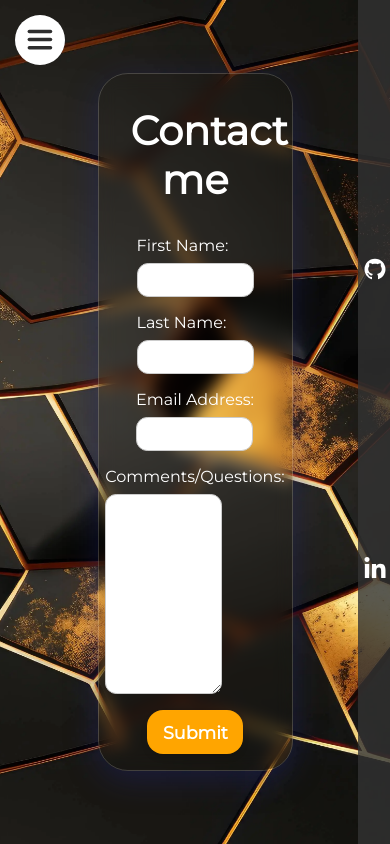
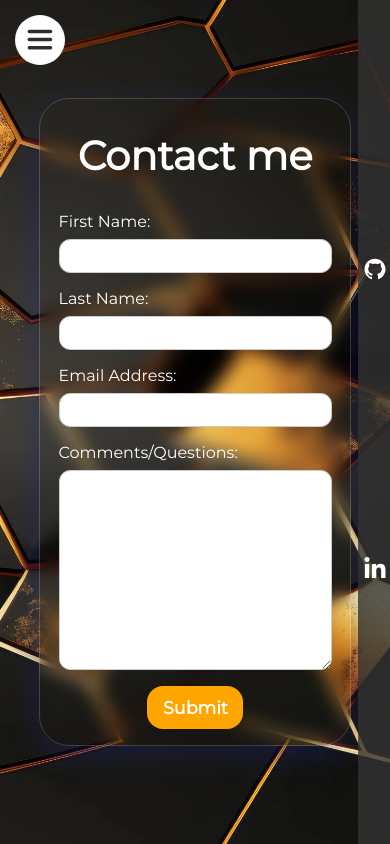
Before and after one commit to rasvanstan/portfolio, a React (Vite) app: page /#/contact in a window 390 px wide. Built offline with nearby package versions, Linux system fonts and the light colour scheme.

Commit message:
form responsive

```diff
--- a/src/styles/Contact.css
+++ b/src/styles/Contact.css
@@ -77,3 +77,19 @@
     border-radius: 30px;
     border: 1px solid rgba(255, 255, 255, 0.18);
    }
+
+   @media screen and (max-width: 768px) {
+    .form-container {
+      font-size: 1rem;
+      width: 80vw;
+    }
+
+    input,
+  textarea {
+    width: 70vw;
+    padding: 8px;
+    border: 1px solid #ccc;
+    border-radius: 0.7rem;
+  }
+
+   }
```
